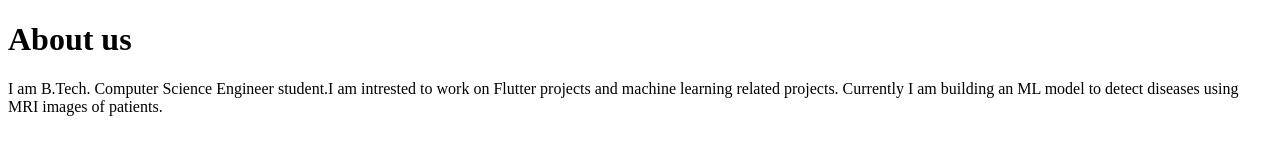
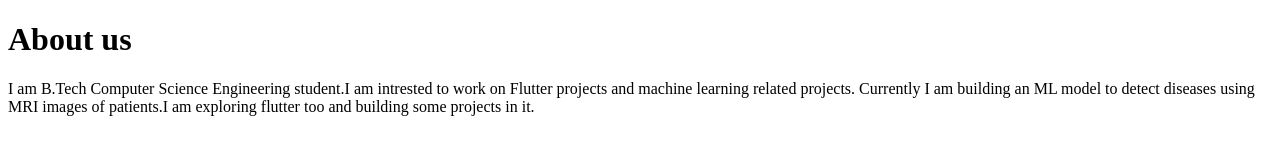
Before and after one commit to gopal-02/Resume, a plain HTML site: page Aboutus.html in a window 1280 px wide. Drawn offline with Linux system fonts and the light colour scheme.

Commit message:
Update Aboutus.html

```diff
--- a/Aboutus.html
+++ b/Aboutus.html
@@ -8,8 +8,8 @@
 </head>
 <body>
     <h1>About us</h1>
-  <p>I am B.Tech. Computer Science Engineer student.I am intrested to work on Flutter projects and machine learning related projects.
-    Currently I am building an ML model to detect diseases using MRI images of patients.
+  <p>I am B.Tech Computer Science Engineering student.I am intrested to work on Flutter projects and machine learning related projects.
+    Currently I am building an ML model to detect diseases using MRI images of patients.I am exploring flutter too and building some projects in it.
   </p>
 </body>
 </html>
```
